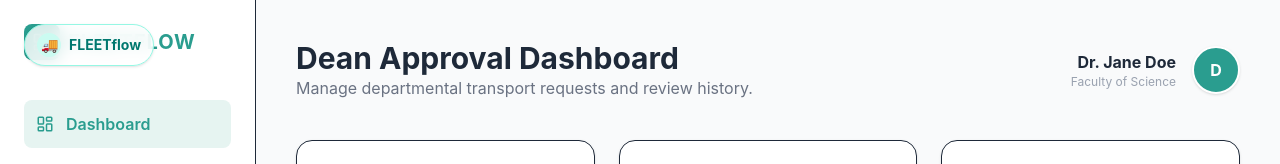
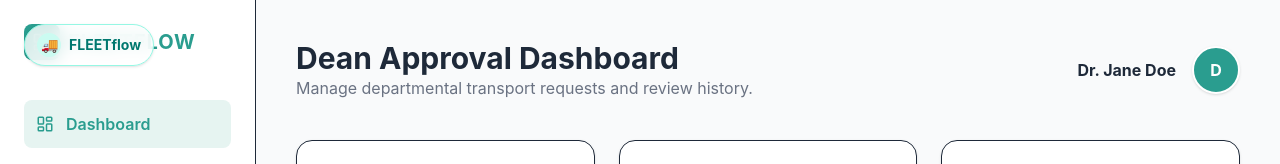
Before and after one commit to Mechantchulo/Comp390-FleetFlow, a React (Vite) app: page /dashboard/department_dean in a window 1280 px wide. Shown: the top 164 px of the page. Built offline with nearby package versions, Linux system fonts and the light colour scheme; no server answers.

Commit message:
add dean portal components

```diff
--- a/src/pages/dean/DeanDashboard.jsx
+++ b/src/pages/dean/DeanDashboard.jsx
@@ -3,8 +3,7 @@ import { LayoutDashboard, History, User, Settings, LogOut, CheckCircle, XCircle,
 const DeanDashboard = () => {
   const [requests, setRequests] = useState([])
   const [user, setUser] = useState({
-    name: "Dr. Jane Doe",
-    faculty: "Faculty of Science"
+    name: "Dr. Jane Doe"
   });
   return (
     <div className="flex min-h-screen bg-[#F9FAFB] text-gray-800">
--- a/src/pages/dean/PendingRequests.jsx
+++ b/src/pages/dean/PendingRequests.jsx
@@ -45,7 +45,7 @@ const PendingRequests = () => {
               <th className="pb-4">REQUESTER</th>
               <th className="pb-4">PURPOSE</th>
               <th className="pb-4">DATE & DEST.</th>
-              <th className="pb-4">PAX</th>
+              <th className="pb-4">POB</th>
               <th className="pb-4 text-right">ACTIONS</th>
             </tr>
           </thead>
```
